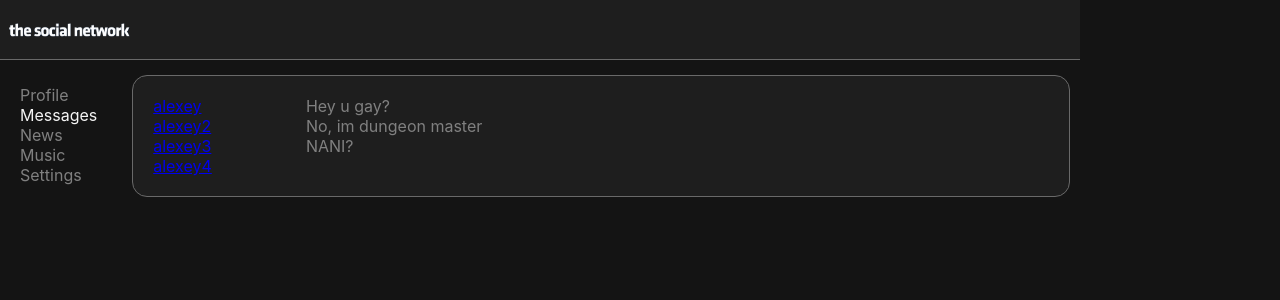
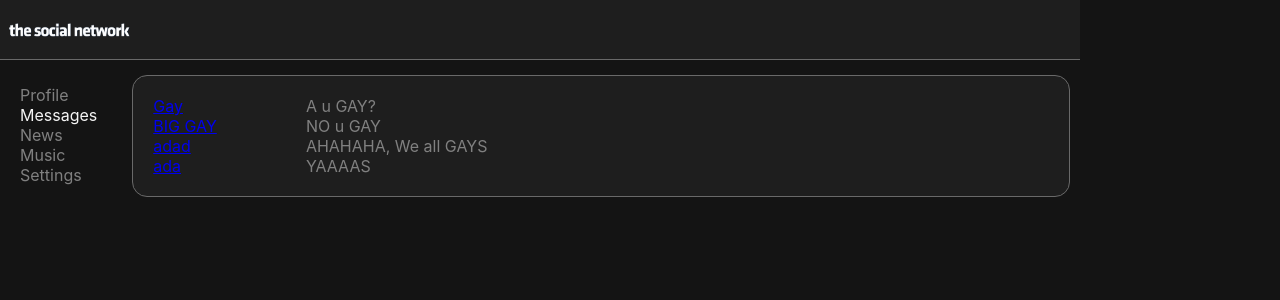
Before and after one commit to Lecser/samurai-way, a React (Create React App) app: page /Dialogs in a window 1280 px wide. Shown: the top 300 px of the page. Built offline with nearby package versions, Linux system fonts and the light colour scheme.

Commit message:
Add DialogItem and Message components.

```diff
--- /dev/null
+++ b/src/components/Dialogs/DialogItem.tsx
@@ -0,0 +1,17 @@
+import classes from "./Dialogs.module.css";
+import { NavLink } from "react-router-dom";
+import React from "react";
+
+type DialogsItemProps = {
+  name: string;
+  id: string;
+};
+
+export const DialogItem = (props: DialogsItemProps) => {
+  let path = `/Dialogs/${props.id}`;
+  return (
+    <div className={classes.dialog + " " + classes.active}>
+      <NavLink to={path}>{props.name}</NavLink>
+    </div>
+  );
+};
--- a/src/components/Dialogs/Dialogs.tsx
+++ b/src/components/Dialogs/Dialogs.tsx
@@ -1,28 +1,22 @@
 import React from "react";
 import classes from "./Dialogs.module.css";
-import { NavLink } from "react-router-dom";
+import { DialogItem } from "./DialogItem";
+import { Message } from "./Message";
 
 export const Dialogs = () => {
   return (
     <div className={classes.dialogs}>
       <div className={classes.dialogsItems}>
-        <div className={classes.dialog + " " + classes.active}>
-          <NavLink to={"/Dialogs/1"}>alexey</NavLink>
-        </div>
-        <div className={classes.dialog}>
-          <NavLink to={"/Dialogs/2"}>alexey2</NavLink>
-        </div>
-        <div className={classes.dialog}>
-          <NavLink to={"/Dialogs/3"}>alexey3</NavLink>
-        </div>
-        <div className={classes.dialog}>
-          <NavLink to={"/Dialogs/4"}>alexey4</NavLink>
-        </div>
+        <DialogItem name={"Gay"} id={"1"} />
+        <DialogItem name={"BIG GAY"} id={"2"} />
+        <DialogItem name={"adad"} id={"3"} />
+        <DialogItem name={"ada"} id={"4"} />
       </div>
       <div className={classes.messages}>
-        <div className={classes.message}>Hey u gay?</div>
-        <div className={classes.message}>No, im dungeon master</div>
-        <div className={classes.message}>NANI?</div>
+        <Message message={"A u GAY?"} />
+        <Message message={"NO u GAY"} />
+        <Message message={"AHAHAHA, We all GAYS"} />
+        <Message message={"YAAAAS"} />
       </div>
     </div>
   );
--- /dev/null
+++ b/src/components/Dialogs/Message.tsx
@@ -0,0 +1,14 @@
+import React from "react";
+import classes from "./Dialogs.module.css";
+
+type MessagePropsType = {
+  message: string;
+};
+
+export const Message = (props: MessagePropsType) => {
+  return (
+    <div>
+      <div className={classes.message}>{props.message}</div>
+    </div>
+  );
+};
```
